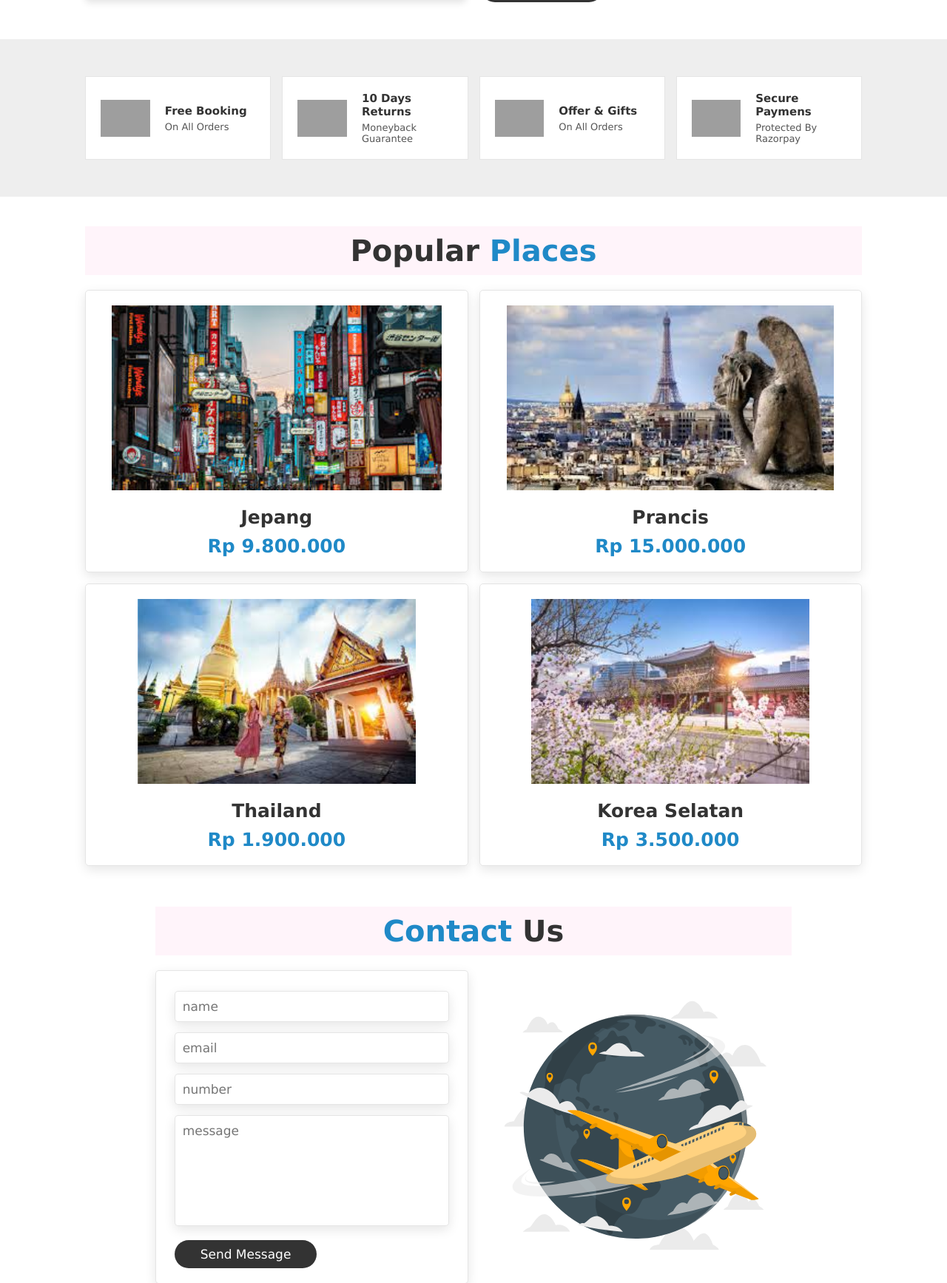
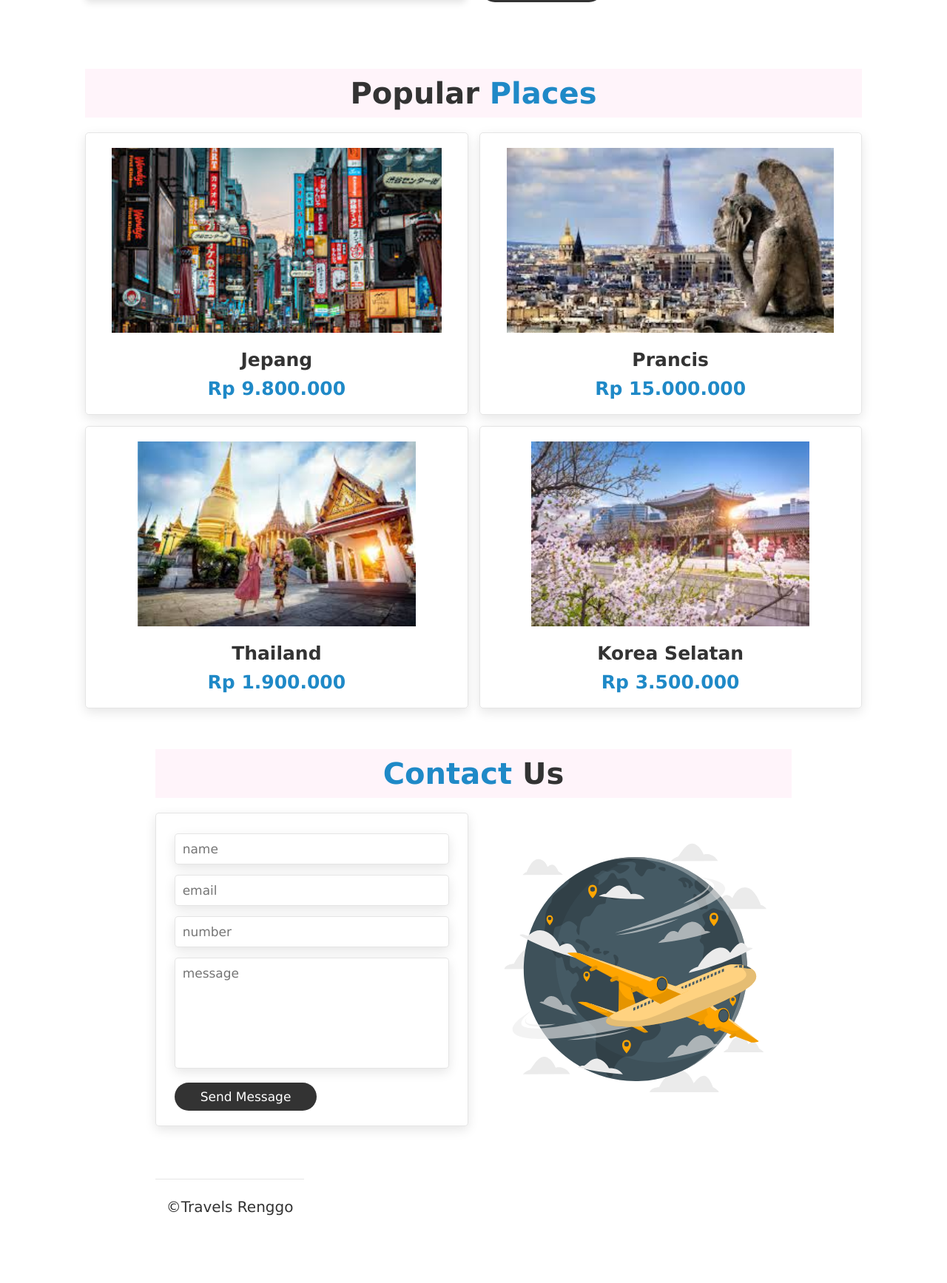
Before and after one commit to RanggaSanjayaSakti/Minpro3web, a PHP site: page /home.php in a window 1280 px wide. Shown: the part 1221-2956 px from the top of the page at 74% size. After the commit the page ends 2865 px from the top, so only its background shows below. Run offline with PHP 8.4, Linux system fonts and the light colour scheme; grey boxes are pictures that could not be loaded.

Commit message:
Update home.php

```diff
--- a/home.php
+++ b/home.php
@@ -17,14 +17,13 @@
     <input type="checkbox" name="" id="toggler">
     <label for="toggler" class="fas fa-bars"></label>
 
-    <a href="#" class="logo"><span>Travelscapes</span></a>
+    <a href="#" class="logo"><span>Travels Renggo</span></a>
 
     <nav class="navbar">
         <a href="#home">Home</a>
         <a href="#about">About</a>
         <a href="#products">Places</a>
         <a href="./Login/login.php">Login/Signup</a>
-        <a href="./admin/adminlogin.php">Admin</a>
     </nav>
 
     <div class="icons">
@@ -38,8 +37,8 @@
 <section class="home" id="home">
 
     <div class="content">
-        <span> Incredible India: </span>
-        <p>Where Every Place is a Story, Every Journey an Adventure.</p>
+        <span> Menjelajahi dunia </span>
+        <p>Temukan terbaik untuk mengenang momen-momen bersama keluarga anda.</p>
         <a href="#products" class="btn">Travel Now</a>
     </div>
 
@@ -59,50 +58,15 @@
 
         <div class="content">
             <h3>why choose us?</h3>
-<p> What truly sets us apart is our unwavering commitment to your satisfaction. Our 24/7 customer support is always ready to assist you, and we offer competitive prices and exclusive deals to save you money while you explore the world. Choose our travel website, and you're not just a traveler; you're part of a community that values your journey and strives to make it enjoyable and hassle-free. Join us today for unforgettable adventures, where your travel needs take center stage.</p>
+<p> "Temukan keindahan yang belum pernah Anda bayangkan dengan perjalanan kami! Mari jelajahi dunia bersama-sama dan rasakan pesonanya dalam
+     setiap langkah. Dari pantai pasir putih hingga puncak gunung yang menakjubkan, kami siap mengantarkan Anda pada petualangan tak terlupakan.
+     Bersiaplah untuk melangkah ke dunia baru yang penuh dengan kejutan dan kenangan yang tak terlupakan. Bergabunglah dengan kami dan buatlah momen-momen magis dalam perjalanan hidup Anda!"</p>
             <a href="#review" class="btn">learn more</a>
         </div>
 
     </div>
 
 </section>
-
-<section class="icons-container">
-
-    <div class="icons">
-        <img src="./images/icon-1.png" alt="">
-        <div class="info">
-            <h3>free booking</h3>
-            <span>on all orders</span>
-        </div>
-    </div>
-
-    <div class="icons">
-        <img src="./images/icon-2.png" alt="">
-        <div class="info">
-            <h3>10 days returns</h3>
-            <span>moneyback guarantee</span>
-        </div>
-    </div>
-
-    <div class="icons">
-        <img src="./images/icon-3.png" alt="">
-        <div class="info">
-            <h3>offer & gifts</h3>
-            <span>on all orders</span>
-        </div>
-    </div>
-
-    <div class="icons">
-        <img src="./images/icon-4.png" alt="">
-        <div class="info">
-            <h3>secure paymens</h3>
-            <span>protected by Razorpay</span>
-        </div>
-    </div>
-
-</section>
-
 
 <section class="products" id="products">
 
```
